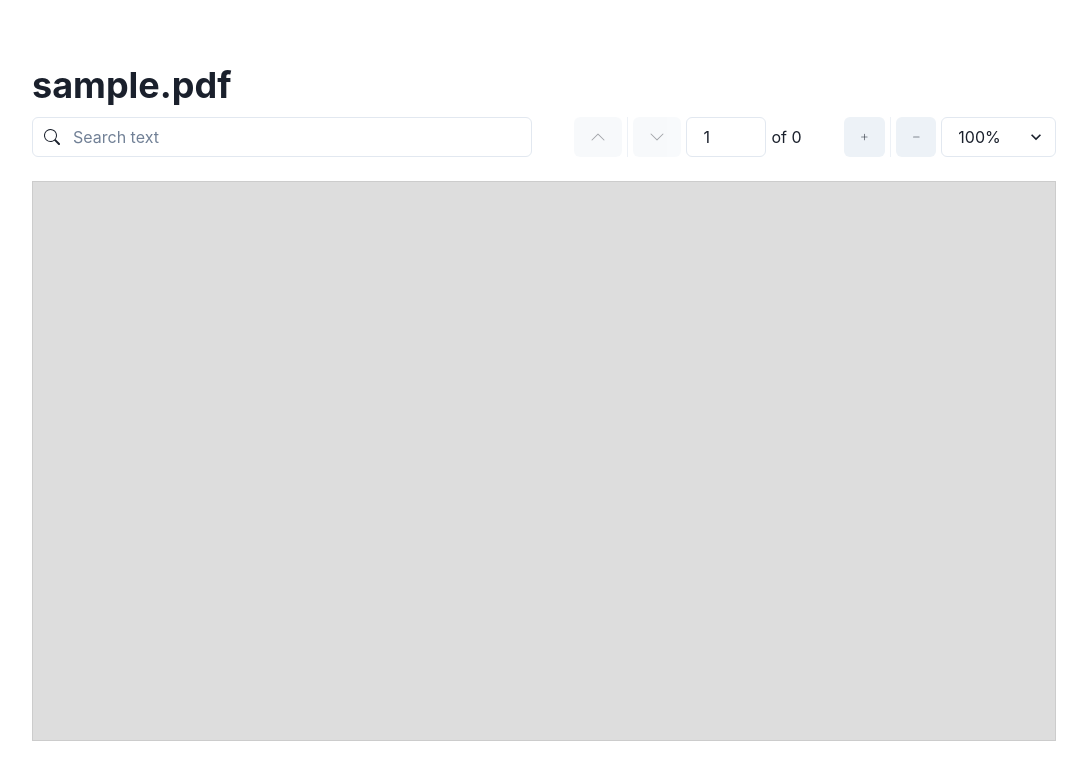
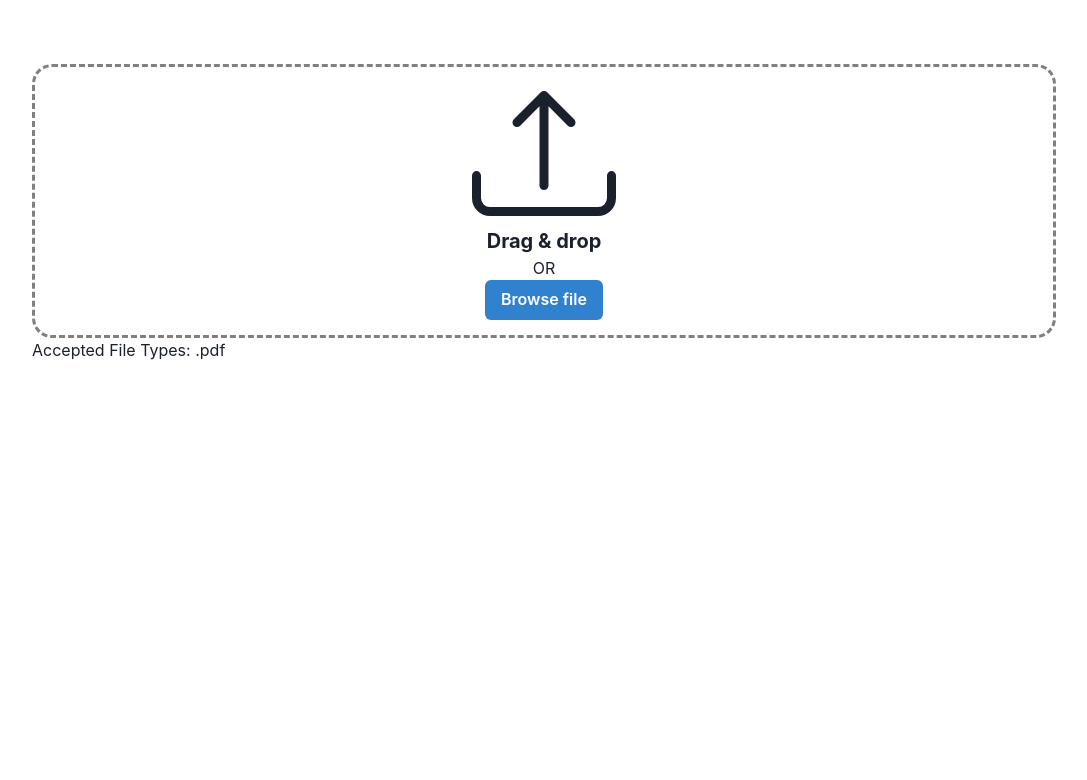
Before and after one commit to OscarCasadoLorenzo/PDFProView, a React (Vite) app: page / in a window 1280 px wide. Shown: the top 780 px of the page, without its empty margins (96-1183 px from the left). Built offline with nearby package versions, Linux system fonts and the light colour scheme.

Commit message:
feat(PDFProView): :sparkles: Drag and drop prototype finished

```diff
--- a/src/App.tsx
+++ b/src/App.tsx
@@ -1,29 +1,42 @@
 import { Flex, Heading } from '@chakra-ui/layout';
 import { Box } from '@chakra-ui/react';
-import { useRef } from 'react';
+import { useAtomValue } from 'jotai';
+import { isEmpty } from 'lodash';
+import { useEffect, useRef } from 'react';
 import './App.css';
 import PDFNavigatorComponent from './components/PDFNavigatorComponent';
 import { PdfUrlViewer } from './components/PdfURLViewer';
+import { fileAtom } from './data/atoms';
+import UploadFileComponent from './features/uploadFile/view/UploadFileComponent';
 
 function App() {
   const windowRef: any = useRef();
-  const url = 'sample.pdf';
 
-  function obtainFilename(url: string) {
-    const urlParts = url.split('/');
+  const file = useAtomValue(fileAtom);
+
+  useEffect(() => {
+    console.log({ file });
+  }, [file]);
+
+  function obtainFilename(fileName: string) {
+    const urlParts = fileName.split('/');
     return urlParts[urlParts.length - 1];
   }
 
   return (
     <Box className='App' m='5% 10%'>
-      <Flex justifyContent='space-between' alignItems='center' mb='10px'>
-        <Heading>{obtainFilename(url)}</Heading>
-      </Flex>
-      <PDFNavigatorComponent windowRef={windowRef} />
+      {isEmpty(file) && <UploadFileComponent />}
+      {!isEmpty(file) && (
+        <>
+          <Flex justifyContent='space-between' alignItems='center' mb='10px'>
+            <Heading>{obtainFilename(file.name)}</Heading>
+          </Flex>
 
-      <br />
-
-      <PdfUrlViewer url={url} windowRef={windowRef} />
+          <PDFNavigatorComponent windowRef={windowRef} />
+          <br />
+          <PdfUrlViewer url={file.url} windowRef={windowRef} />
+        </>
+      )}
     </Box>
   );
 }
--- a/src/data/atoms.ts
+++ b/src/data/atoms.ts
@@ -1,4 +1,11 @@
 import { atom } from 'jotai';
+
+type fileInfoType = {
+  name: string;
+  url: string;
+};
+
+export const fileAtom = atom<fileInfoType | null>(null);
 
 export const pageAtom = atom<number>(1);
 export const scaleAtom = atom<number>(1);
--- /dev/null
+++ b/src/features/uploadFile/components/Droppable.tsx
@@ -0,0 +1,90 @@
+import { Button, Center, Text, chakra } from '@chakra-ui/react';
+import { useSetAtom } from 'jotai';
+import { FC, useEffect, useRef, useState } from 'react';
+import { fileAtom } from '../../../data/atoms';
+import UploadIcon from '../../../icons/UploadIcon';
+
+type DroppableProps = {
+  id: string;
+};
+
+const Droppable: FC<DroppableProps> = (props: DroppableProps) => {
+  const [imageDropped, setImageDropped] = useState<string | ArrayBuffer | null>(
+    null
+  );
+
+  const setFileAtom = useSetAtom(fileAtom);
+
+  useEffect(() => {
+    console.log({ imageDropped });
+  }, [imageDropped]);
+  const [itemOver, setItemOver] = useState(false);
+
+  const inputRef = useRef<HTMLInputElement>(null);
+
+  const changeImageDropped = (e: any) => {
+    const blob = e.dataTransfer.files[0];
+
+    console.log({ blob });
+    const url = URL.createObjectURL(blob);
+
+    setFileAtom({ name: blob.name, url: url });
+    console.log({ url });
+    const reader = new FileReader();
+    reader.readAsDataURL(blob);
+    reader.onload = (e) => {
+      e.preventDefault();
+      e.target?.result && setImageDropped(e.target?.result);
+    };
+
+    //You are not able to access/use the user's local file-system path. This means that you can't use the real path to the file on their machine to preview.
+  };
+  function dropHandler(e: any) {
+    e.preventDefault();
+    changeImageDropped(e);
+    console.log(e.dataTransfer.files);
+  }
+
+  function dragOverHandler(e: any) {
+    setItemOver(true);
+    console.log('File(s) in drop zone');
+
+    // Prevent default behavior (Prevent file from being opened)
+    e.preventDefault();
+  }
+
+  return (
+    <>
+      <Center
+        border='3px dashed gray'
+        borderRadius='20px'
+        p='15px 20px'
+        flexDirection='column'
+        id='dropZone'
+        bg={itemOver ? 'gray.100' : 'white'}
+        onDrop={(e) => dropHandler(e)}
+        onDragOver={(e) => dragOverHandler(e)}
+        onDragLeave={() => setItemOver(false)}
+      >
+        <UploadIcon boxSize='36' />
+        <Text fontWeight='bold' fontSize='20px'>
+          Drag & drop
+        </Text>
+        OR
+        <Button colorScheme='blue' onClick={() => inputRef.current?.click()}>
+          Browse file
+        </Button>
+        <chakra.input
+          ref={inputRef}
+          type='file'
+          display='none'
+          onChange={(e) => {
+            console.log(e.target.files);
+          }}
+        />
+      </Center>
+      <Text>Accepted File Types: .pdf</Text>
+    </>
+  );
+};
+export default Droppable;
--- /dev/null
+++ b/src/features/uploadFile/view/UploadFileComponent.tsx
@@ -0,0 +1,14 @@
+import { FC, useState } from 'react';
+import Droppable from '../components/Droppable';
+
+type UploadFileComponentProps = {};
+
+const UploadFileComponent: FC<
+  UploadFileComponentProps
+> = ({}: UploadFileComponentProps) => {
+  const [parent, setParent] = useState(null);
+
+  return <Droppable id='droppable' />;
+};
+
+export default UploadFileComponent;
--- /dev/null
+++ b/src/icons/UploadIcon.tsx
@@ -0,0 +1,5 @@
+import { chakra } from '@chakra-ui/react';
+import { BsUpload } from 'react-icons/bs';
+
+const UploadIcon = chakra(BsUpload);
+export default UploadIcon;
```
